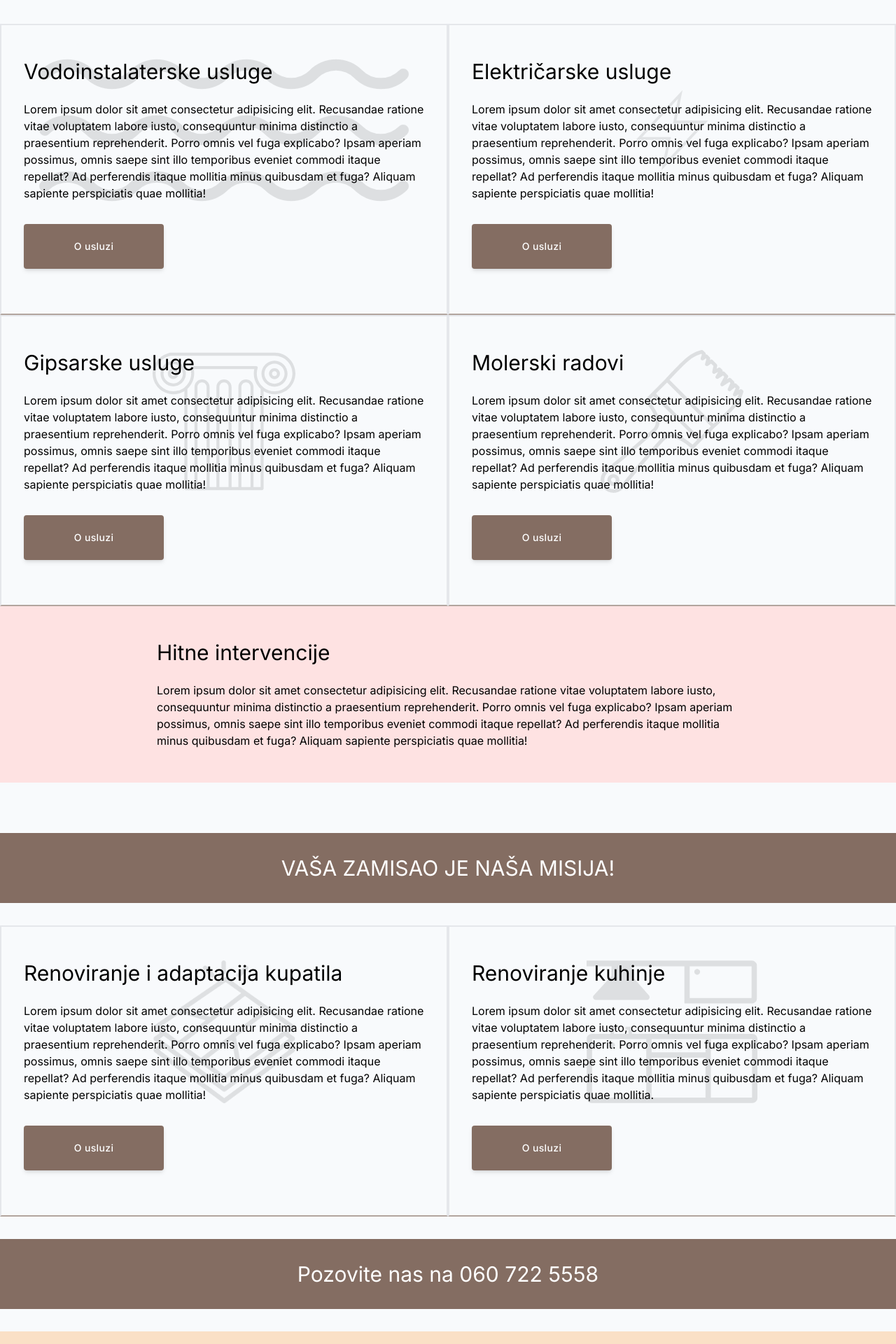
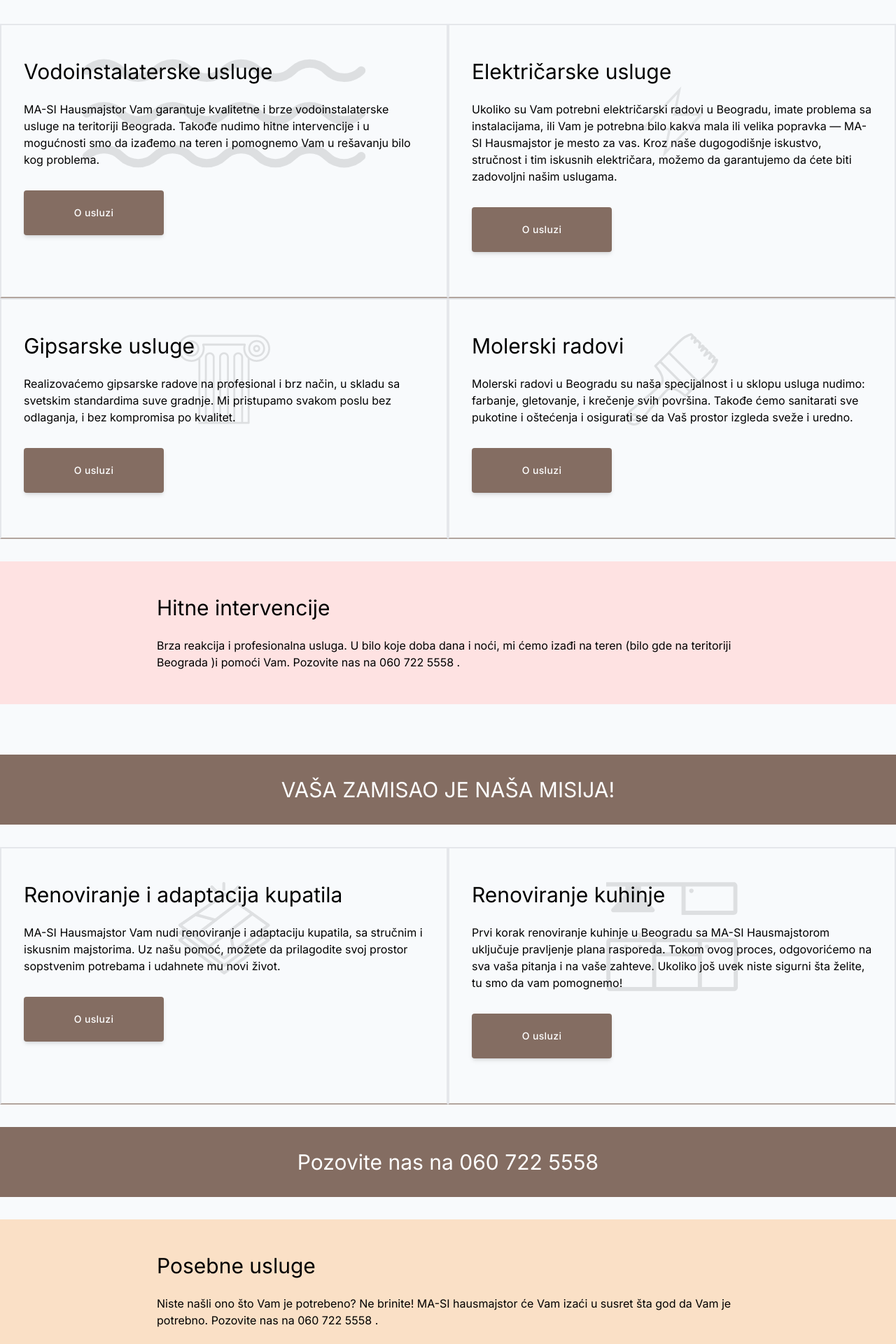
Before and after one commit to cehicm/ma-si-hausmajstor, a Next.js app: page /usluge in a window 1280 px wide. Shown: the part 540-2460 px from the top of the page at 70% size. Built offline with nearby package versions, Linux system fonts and the light colour scheme.

Commit message:
Update services short text

```diff
--- a/src/pages/usluge.js
+++ b/src/pages/usluge.js
@@ -72,33 +72,33 @@ export default function usluge() {
 			<div className="grid grid-cols-1 lg:grid-cols-2 mt-12">
 				<Service
 					title="Vodoinstalaterske usluge"
-					text="Lorem ipsum dolor sit amet consectetur adipisicing elit. Recusandae ratione vitae voluptatem labore iusto, consequuntur minima distinctio a praesentium reprehenderit. Porro omnis vel fuga explicabo? Ipsam aperiam possimus, omnis saepe sint illo temporibus eveniet commodi itaque repellat? Ad perferendis itaque mollitia minus quibusdam et fuga? Aliquam sapiente perspiciatis quae mollitia!"
+					text="MA-SI Hausmajstor Vam garantuje kvalitetne i brze vodoinstalaterske usluge na teritoriji Beograda. Takođe nudimo hitne intervencije i u mogućnosti smo da izađemo na teren i pomognemo Vam u rešavanju bilo kog problema."
 					url="/usluge/vodoinstalaterske-usluge"
 					icon={waterIcon}
 				/>
 
 				<Service
 					title="Električarske usluge"
-					text="Lorem ipsum dolor sit amet consectetur adipisicing elit. Recusandae ratione vitae voluptatem labore iusto, consequuntur minima distinctio a praesentium reprehenderit. Porro omnis vel fuga explicabo? Ipsam aperiam possimus, omnis saepe sint illo temporibus eveniet commodi itaque repellat? Ad perferendis itaque mollitia minus quibusdam et fuga? Aliquam sapiente perspiciatis quae mollitia!"
+					text="Ukoliko su Vam potrebni električarski radovi u Beogradu, imate problema sa instalacijama, ili Vam je potrebna bilo kakva mala ili velika popravka &#8212; MA-SI Hausmajstor je mesto za vas. Kroz naše dugogodišnje iskustvo, stručnost i tim iskusnih električara, možemo da garantujemo da ćete biti zadovoljni našim uslugama."
 					url="/usluge/elektricarske-usluge"
 					icon={thunderIcon}
 				/>
 
 				<Service
 					title="Gipsarske usluge"
-					text="Lorem ipsum dolor sit amet consectetur adipisicing elit. Recusandae ratione vitae voluptatem labore iusto, consequuntur minima distinctio a praesentium reprehenderit. Porro omnis vel fuga explicabo? Ipsam aperiam possimus, omnis saepe sint illo temporibus eveniet commodi itaque repellat? Ad perferendis itaque mollitia minus quibusdam et fuga? Aliquam sapiente perspiciatis quae mollitia!"
+					text="Realizovaćemo gipsarske radove na profesional i brz način, u skladu sa svetskim standardima suve gradnje. Mi pristupamo svakom poslu bez odlaganja, i bez kompromisa po kvalitet."
 					url="/usluge/gipsarske-usluge"
 					icon={columnImage}
 				/>
 
 				<Service
 					title="Molerski radovi"
-					text="Lorem ipsum dolor sit amet consectetur adipisicing elit. Recusandae ratione vitae voluptatem labore iusto, consequuntur minima distinctio a praesentium reprehenderit. Porro omnis vel fuga explicabo? Ipsam aperiam possimus, omnis saepe sint illo temporibus eveniet commodi itaque repellat? Ad perferendis itaque mollitia minus quibusdam et fuga? Aliquam sapiente perspiciatis quae mollitia!"
+					text="Molerski radovi u Beogradu su naša specijalnost i u sklopu usluga nudimo: farbanje, gletovanje, i krečenje svih površina. Takođe ćemo sanitarati sve pukotine i oštećenja i osigurati se da Vaš prostor izgleda sveže i uredno."
 					url="/usluge/molerski-radovi"
 					icon={brushImage}
 				/>
 
-				<div className="lg:col-span-2 w-full mx-auto lg:flex lg:justify-center bg-red-100 lg:mb-10">
+				<div className="lg:col-span-2 w-full mx-auto lg:flex lg:justify-center bg-red-100 mt-8 lg:mb-10">
 					<div className="flex flex-col items-start py-12 max-w-4xl px-8 gap-8">
 						<Link href="/usluge/hitne-intervencije" className="relative">
 							<div>
@@ -106,13 +106,9 @@ export default function usluge() {
 									<h3 className="text-3xl">Hitne intervencije</h3>
 								</div>
 								<p className="pt-6">
-									Lorem ipsum dolor sit amet consectetur adipisicing elit.
-									Recusandae ratione vitae voluptatem labore iusto, consequuntur
-									minima distinctio a praesentium reprehenderit. Porro omnis vel
-									fuga explicabo? Ipsam aperiam possimus, omnis saepe sint illo
-									temporibus eveniet commodi itaque repellat? Ad perferendis
-									itaque mollitia minus quibusdam et fuga? Aliquam sapiente
-									perspiciatis quae mollitia!
+									Brza reakcija i profesionalna usluga. U bilo koje doba dana i
+									noći, mi ćemo izađi na teren {"("}bilo gde na teritoriji
+									Beograda {")"}i pomoći Vam. Pozovite nas na 060 722 5558 .
 								</p>
 							</div>
 						</Link>
@@ -125,14 +121,14 @@ export default function usluge() {
 
 				<Service
 					title="Renoviranje i adaptacija kupatila"
-					text="Lorem ipsum dolor sit amet consectetur adipisicing elit. Recusandae ratione vitae voluptatem labore iusto, consequuntur minima distinctio a praesentium reprehenderit. Porro omnis vel fuga explicabo? Ipsam aperiam possimus, omnis saepe sint illo temporibus eveniet commodi itaque repellat? Ad perferendis itaque mollitia minus quibusdam et fuga? Aliquam sapiente perspiciatis quae mollitia!"
+					text="MA-SI Hausmajstor Vam nudi renoviranje i adaptaciju kupatila, sa stručnim i iskusnim majstorima. Uz našu pomoć, možete da prilagodite svoj prostor sopstvenim potrebama i udahnete mu novi život."
 					url="/usluge/adaptacija-kupatila"
 					icon={tilesImage}
 				/>
 
 				<Service
 					title="Renoviranje kuhinje"
-					text="Lorem ipsum dolor sit amet consectetur adipisicing elit. Recusandae ratione vitae voluptatem labore iusto, consequuntur minima distinctio a praesentium reprehenderit. Porro omnis vel fuga explicabo? Ipsam aperiam possimus, omnis saepe sint illo temporibus eveniet commodi itaque repellat? Ad perferendis itaque mollitia minus quibusdam et fuga? Aliquam sapiente perspiciatis quae mollitia."
+					text="Prvi korak renoviranje kuhinje u Beogradu sa MA-SI Hausmajstorom uključuje pravljenje plana rasporeda. Tokom ovog proces, odgovorićemo na sva vaša pitanja i na vaše zahteve. Ukoliko još uvek niste sigurni šta želite, tu smo da vam pomognemo!"
 					icon={kitchenImage}
 					url="/usluge/renoviranje-kuhinje"
 				/>
@@ -150,13 +146,9 @@ export default function usluge() {
 								<h3 className="text-3xl">Posebne usluge</h3>
 							</div>
 							<p className="pt-6">
-								Lorem ipsum dolor sit amet consectetur adipisicing elit.
-								Recusandae ratione vitae voluptatem labore iusto, consequuntur
-								minima distinctio a praesentium reprehenderit. Porro omnis vel
-								fuga explicabo? Ipsam aperiam possimus, omnis saepe sint illo
-								temporibus eveniet commodi itaque repellat? Ad perferendis
-								itaque mollitia minus quibusdam et fuga? Aliquam sapiente
-								perspiciatis quae mollitia!
+								Niste našli ono što Vam je potrebeno? Ne brinite! MA-SI
+								hausmajstor će Vam izaći u susret šta god da Vam je potrebno.
+								Pozovite nas na 060 722 5558 .
 							</p>
 						</div>
 					</Link>
```
